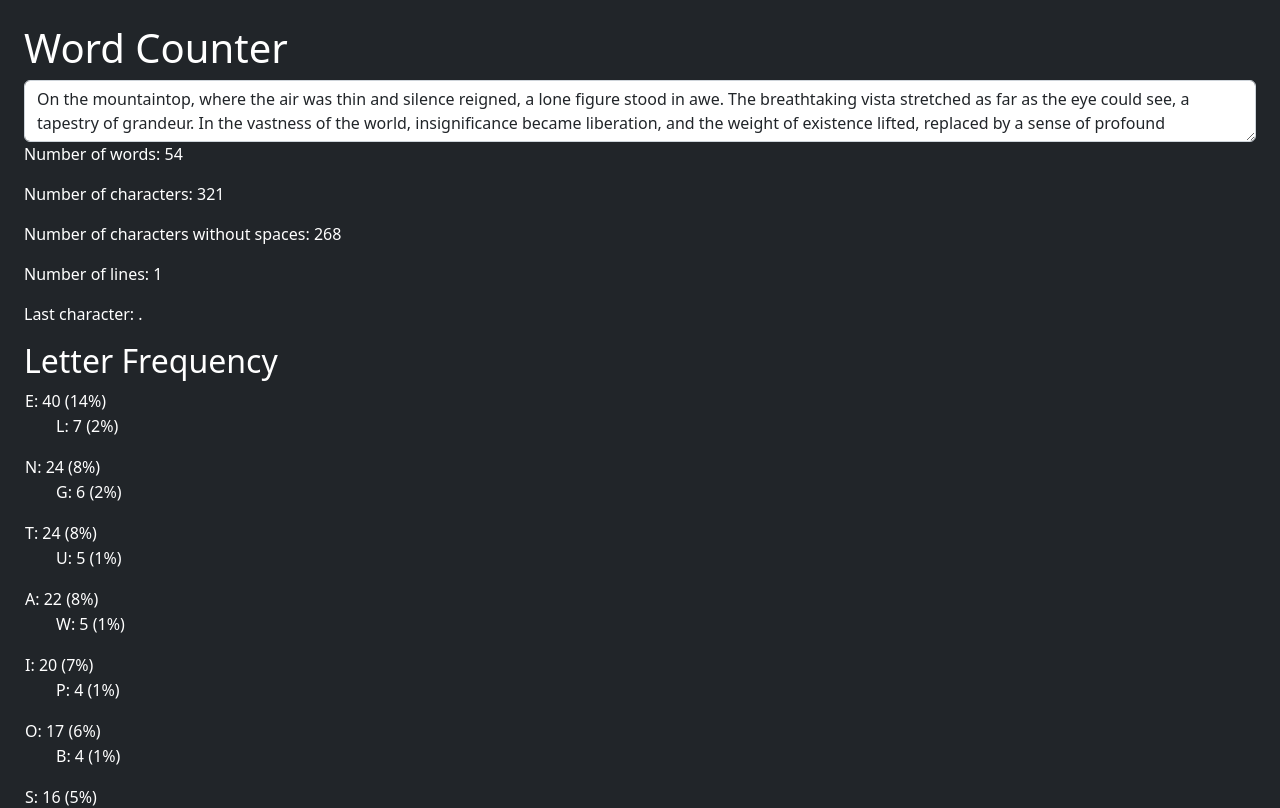
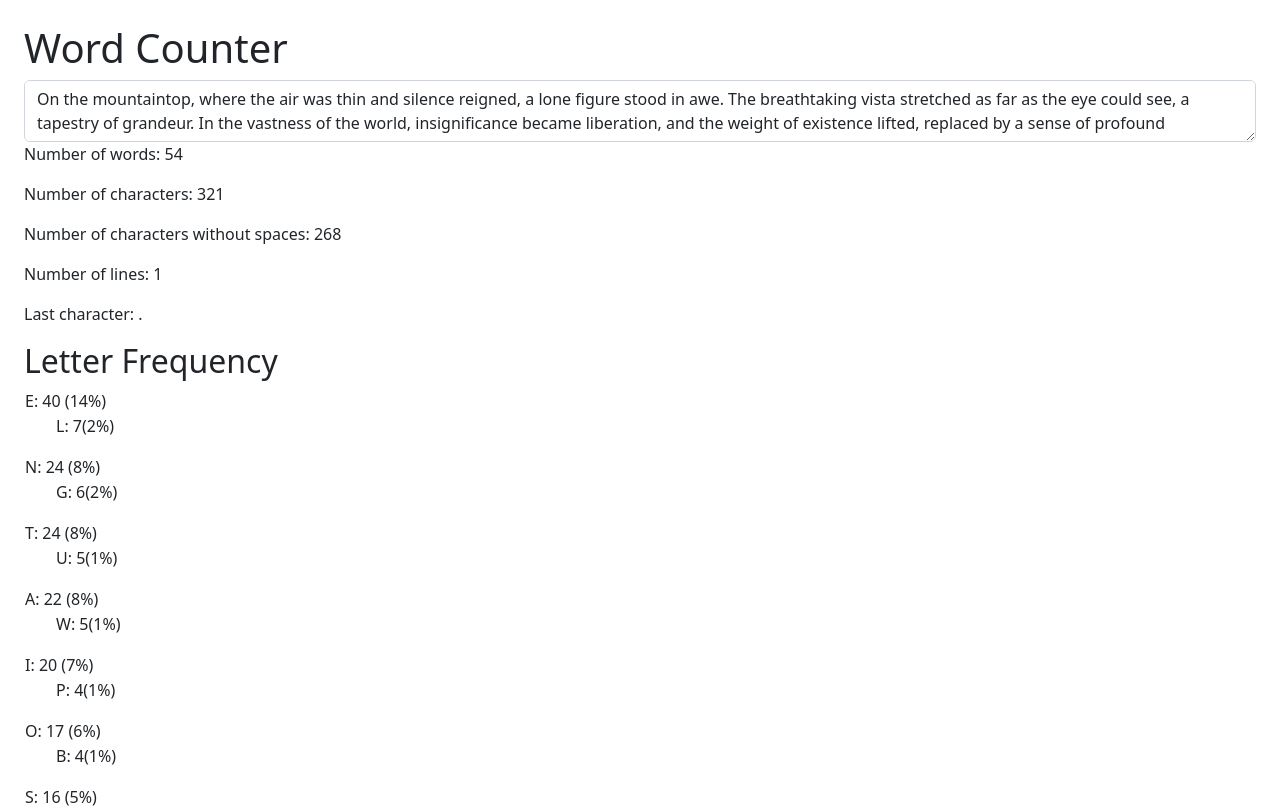
Before and after one commit to jaimereyess/Word-counter, a React (Vite) app: page / in a window 1280 px wide. Shown: the top 808 px of the page. Built offline with nearby package versions, Linux system fonts and the light colour scheme.

Commit message:
minor updates

```diff
--- a/index.html
+++ b/index.html
@@ -2,11 +2,11 @@
 <html lang="en">
   <head>
     <meta charset="UTF-8" />
-    <link rel="icon" type="image/svg+xml" href="/vite.svg" />
+    <link rel="icon" type="image/svg+xml" href="/W.png" />
     <meta name="viewport" content="width=device-width, initial-scale=1.0" />
     <title>Word counter</title>
   </head>
-  <body class="bg-dark">
+  <body class="bg-slate-200">
     <div id="root"></div>
     <script type="module" src="/src/main.jsx"></script>
   </body>
--- a/src/App.jsx
+++ b/src/App.jsx
@@ -4,10 +4,10 @@ import "./index.css"
 
 function App() {
   return (
-    <div className="m-4 text-white">
-      <h1 className="text-4xl font-bold underline">Word Counter</h1>
+    <main className="p-4">
+      <h1 className="text-4xl  font-semibold flex justify-center items-center">Word Counter</h1>
       <Form />
-    </div>
+    </main>
   )
 }
 
--- a/src/form.jsx
+++ b/src/form.jsx
@@ -21,12 +21,12 @@ const Form = () => {
 
   const handleInputChange = (e) => {
     const text = e.target.value
-    const wordCounter = text ? text.split(/\s+/g) : []
+    const wordCounter = text ? text.trim().split(/\s+/g) : []
     const newWordCounter = wordCounter.length
     const charactersCounter = text.replace(/[\n\r]/g, "").length
     const charactersWithoutSpaces = text.replace(/\s+/g, "").length
     const actualLetter = text.charAt(text.length - 1)
-    const lineCounter = text.split(/\r\n|\r|\n/).length
+    const lineCounter = text ? text.split(/\r\n|\r|\n/).length : "0"
 
     setText(text)
     setActualLetter(actualLetter)
@@ -37,8 +37,8 @@ const Form = () => {
   }
 
   return (
-    <main>
-      <div className="grid grid-cols-1 gap-5 md:grid-cols-2 lg:grid-cols-4 gap-2 md:gap-4 lg:gap-6">
+    <main className="">
+      <div className="grid grid-cols-1 gap-5 md:grid-cols-2 lg:grid-cols-4 md:gap-4 lg:gap-6">
         <div className="col-span-3">
           <form method="post">
             <textarea
@@ -64,7 +64,7 @@ const Form = () => {
         </div>
       </div>
 
-      <div className="grid grid-cols-1 gap-5 md:grid-cols-2 lg:grid-cols-4 gap-2 md:gap-4 lg:gap-6 mt-10">
+      <div className="grid grid-cols-1 md:grid-cols-2 lg:grid-cols-4 gap-2 md:gap-4 lg:gap-6 mt-10">
         <div>
           <LetterFrequency text={text} />
         </div>
--- a/src/letters.jsx
+++ b/src/letters.jsx
@@ -29,11 +29,9 @@ const LetterFrequency = ({ text }) => {
   return (
     <section>
 
-      <h2 className="ml-8 underline">Letter Frequency</h2>
+      <h2>Letter Frequency</h2>
       {firstHalf.map((letter, index) => (
-          <div className="grid grid-cols-2 h-8" key={index}>
-
-
+        <div className="grid grid-cols-2" key={index}>
           <table className="table-fixed">
             <tbody>
               <tr>
@@ -43,10 +41,11 @@ const LetterFrequency = ({ text }) => {
               </tr>
             </tbody>
           </table>
-
           {secondHalf[index] && (
             <ul>
-                <li>{secondHalf[index]}: {letterCounts[secondHalf[index]]} ({Math.floor((letterCounts[secondHalf[index]] * 100 / (text.replace(/\s+/g, "").length)))}%)</li>
+              <li>{secondHalf[index]}: {letterCounts[secondHalf[index]]}
+                ({Math.floor((letterCounts[secondHalf[index]] * 100 / (text.replace(/\s+/g, "").length)))}%)
+              </li>
             </ul>
           )}
         </div>
--- a/src/words.jsx
+++ b/src/words.jsx
@@ -28,7 +28,7 @@ const WordsFrequency = ({ text }) => {
 
   return (
     <div>
-      <h2 className="ml-8 underline">Words Frequency</h2>
+      <h2 className="ml-8">Words Frequency</h2>
       <ul>
         {sortedWords.map((word) => (
           <li key={word}>
```
Also changed, not shown: public/W.png (added), 1 other file (tests, documents, lock files or other folders). Lines whose indentation alone changed are shown as unchanged.
